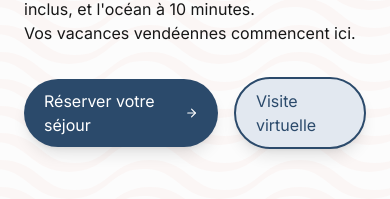
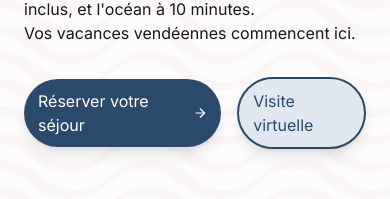
Before and after one commit to HenriBresteau/maison-saint-gilles, a Next.js app: page / in a window 390 px wide. Shown: the part 434-633 px from the top of the page. Built offline with nearby package versions, Linux system fonts and the light colour scheme.

Commit message:
fix: responsive button

```diff
--- a/src/app/components/ui/Button.tsx
+++ b/src/app/components/ui/Button.tsx
@@ -20,7 +20,7 @@ const buttonVariants = cva(
         small: "px-4 py-2 text-sm",
         medium: "px-6 py-3 text-base",
         large: "px-8 py-4 text-lg",
-        xl: "px-5 py-2.5 lg:px-6 lg:py-4 text-base lg:text-lg",
+        xl: "px-3.5 py-2.5 lg:px-5 lg:py-3.5",
       },
     },
     defaultVariants: {
```
